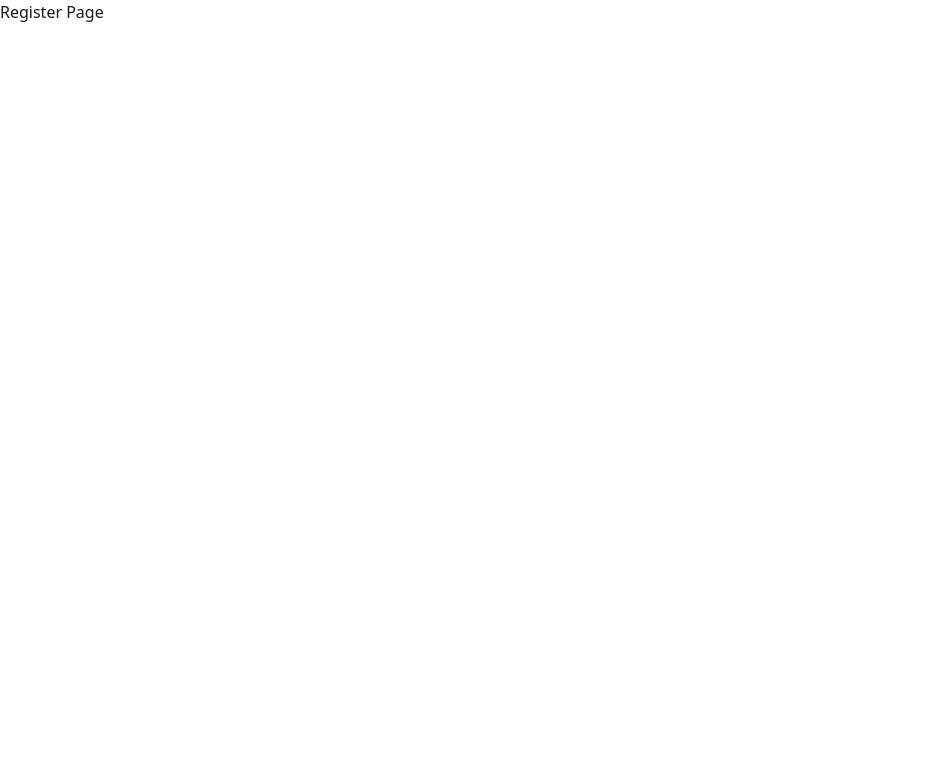
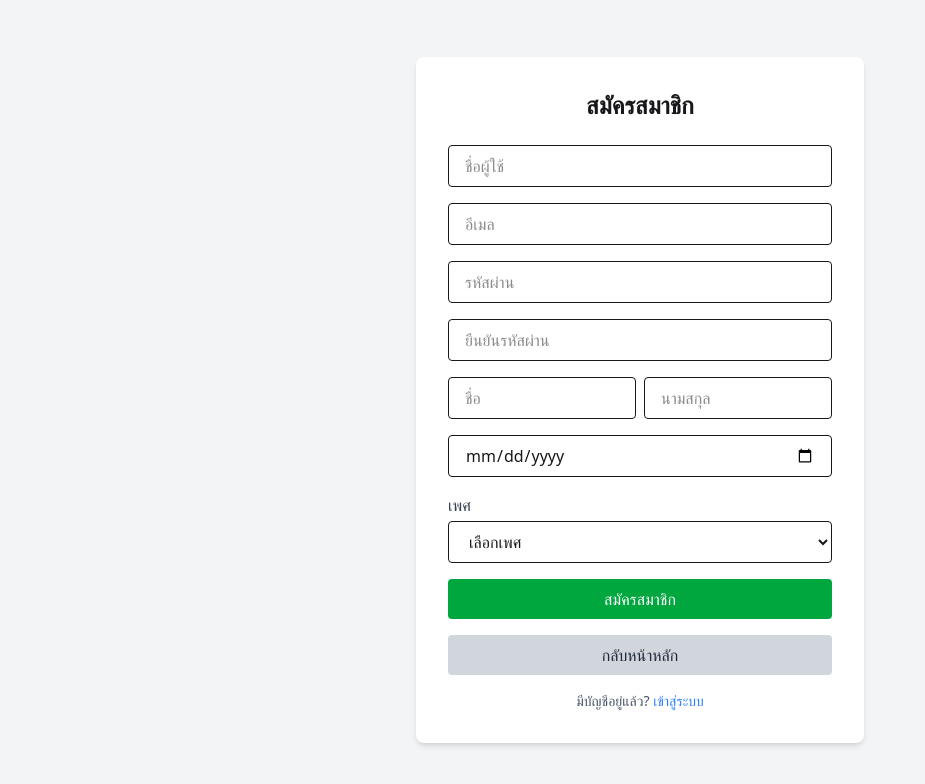
Before and after one commit to Numberwan08/Project, a React (Vite) app in the folder client/: page /register in a window 1280 px wide. Shown: the top 784 px of the page, without its empty margins (0-925 px from the left). Built offline with nearby package versions, Linux system fonts and the light colour scheme.

Commit message:
ล่าสุด

```diff
--- a/client/src/pages/Login.jsx
+++ b/client/src/pages/Login.jsx
@@ -1,11 +1,41 @@
-import React from 'react'
+import React from 'react';
+import { Link } from 'react-router-dom';
 
 function Login() {
   return (
-    <div>
-      Login Page
+    <div className="flex justify-center items-center min-h-screen bg-gray-100">
+      <div className="bg-white p-8 rounded-lg shadow-md w-full max-w-md">
+        <h2 className="text-2xl font-bold text-center mb-6">เข้าสู่ระบบ</h2>
+        <form className="space-y-4">
+          <input
+            type="email"
+            placeholder="อีเมล"
+            className="w-full px-4 py-2 border rounded focus:outline-none focus:ring-2 focus:ring-blue-500"
+          />
+          <input
+            type="password"
+            placeholder="รหัสผ่าน"
+            className="w-full px-4 py-2 border rounded focus:outline-none focus:ring-2 focus:ring-blue-500"
+          />
+          <button className="w-full bg-blue-600 text-white py-2 rounded hover:bg-blue-700 transition duration-200">
+            เข้าสู่ระบบ
+          </button>
+        </form>
+        <button
+          className="w-full mt-4 py-2 bg-gray-300 text-gray-800 rounded hover:bg-gray-400 transition duration-200"
+          onClick={() => window.location.href = '/'}
+        >
+          กลับหน้าหลัก
+        </button>
+        <p className="text-center text-sm text-gray-600 mt-4">
+          ยังไม่มีบัญชี?{' '}
+          <Link to="/register" className="text-blue-500 hover:underline">
+            สมัครสมาชิก
+          </Link>
+        </p>
+      </div>
     </div>
-  )
+  );
 }
 
-export default Login
+export default Login;
--- a/client/src/pages/Register.jsx
+++ b/client/src/pages/Register.jsx
@@ -1,11 +1,79 @@
-import React from 'react'
+import React from 'react';
+import { Link } from 'react-router-dom';
 
 function Register() {
   return (
-    <div>
-      Register Page
+    <div className="flex justify-center items-center min-h-screen bg-gray-100">
+      <div className="bg-white p-8 rounded-lg shadow-md w-full max-w-md">
+        <h2 className="text-2xl font-bold text-center mb-6">สมัครสมาชิก</h2>
+        <form className="space-y-4">
+
+          <input
+            type="text"
+            placeholder="ชื่อผู้ใช้"
+            className="w-full px-4 py-2 border rounded focus:outline-none focus:ring-2 focus:ring-blue-500"
+          />
+          <input
+            type="email"
+            placeholder="อีเมล"
+            className="w-full px-4 py-2 border rounded focus:outline-none focus:ring-2 focus:ring-blue-500"
+          />
+          <input
+            type="password"
+            placeholder="รหัสผ่าน"
+            className="w-full px-4 py-2 border rounded focus:outline-none focus:ring-2 focus:ring-blue-500"
+          />
+          <input
+            type="password"
+            placeholder="ยืนยันรหัสผ่าน"
+            className="w-full px-4 py-2 border rounded focus:outline-none focus:ring-2 focus:ring-blue-500"
+          />
+                             <div className="flex gap-2">
+            <input
+              type="text"
+              placeholder="ชื่อ"
+              className="w-1/2 px-4 py-2 border rounded focus:outline-none focus:ring-2 focus:ring-blue-500"
+            />
+            <input
+              type="text"
+              placeholder="นามสกุล"
+              className="w-1/2 px-4 py-2 border rounded focus:outline-none focus:ring-2 focus:ring-blue-500"
+            />
+          </div>
+          <input
+            type="date"
+            placeholder="วันเกิด"
+            className="w-full px-4 py-2 border rounded focus:outline-none focus:ring-2 focus:ring-blue-500"
+          />
+          <div>
+            <label className="block text-gray-700 mb-1">เพศ</label>
+            <select className="w-full px-4 py-2 border rounded focus:outline-none focus:ring-2 focus:ring-blue-500">
+              <option value="">เลือกเพศ</option>
+              <option value="male">ชาย</option>
+              <option value="female">หญิง</option>
+              <option value="other">อื่น ๆ</option>
+            </select>
+          </div>
+          <button className="w-full bg-green-600 text-white py-2 rounded hover:bg-green-700 transition duration-200">
+            สมัครสมาชิก
+          </button>
+
+        </form>
+        <button
+          className="w-full mt-4 py-2 bg-gray-300 text-gray-800 rounded hover:bg-gray-400 transition duration-200"
+          onClick={() => window.location.href = '/'}
+        >
+          กลับหน้าหลัก
+        </button>
+        <p className="text-center text-sm text-gray-600 mt-4">
+          มีบัญชีอยู่แล้ว?{' '}
+          <Link to="/login" className="text-blue-500 hover:underline">
+            เข้าสู่ระบบ
+          </Link>
+        </p>
+      </div>
     </div>
-  )
+  );
 }
 
-export default Register
+export default Register;
```
